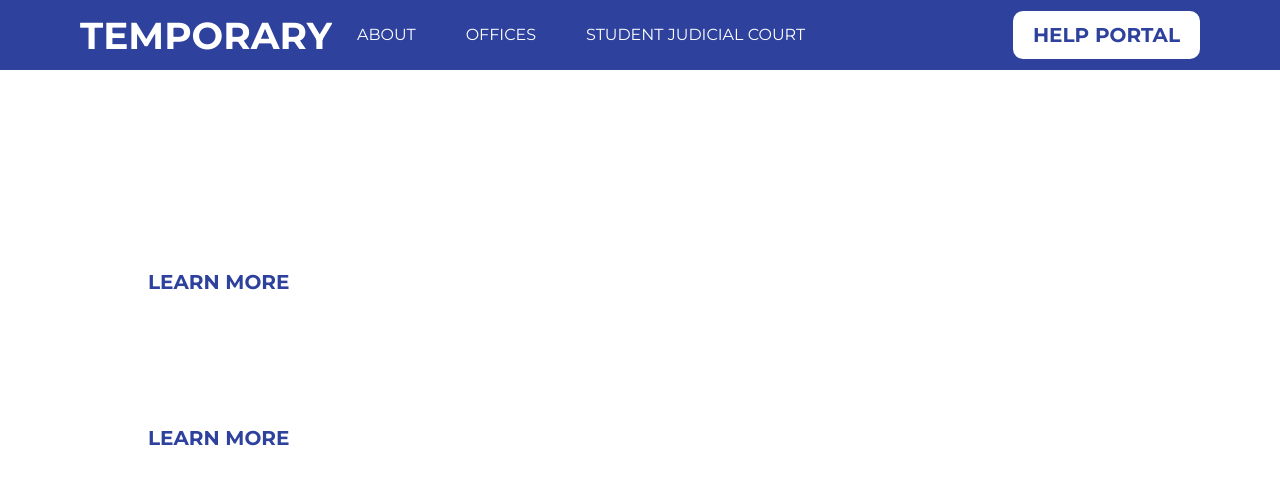
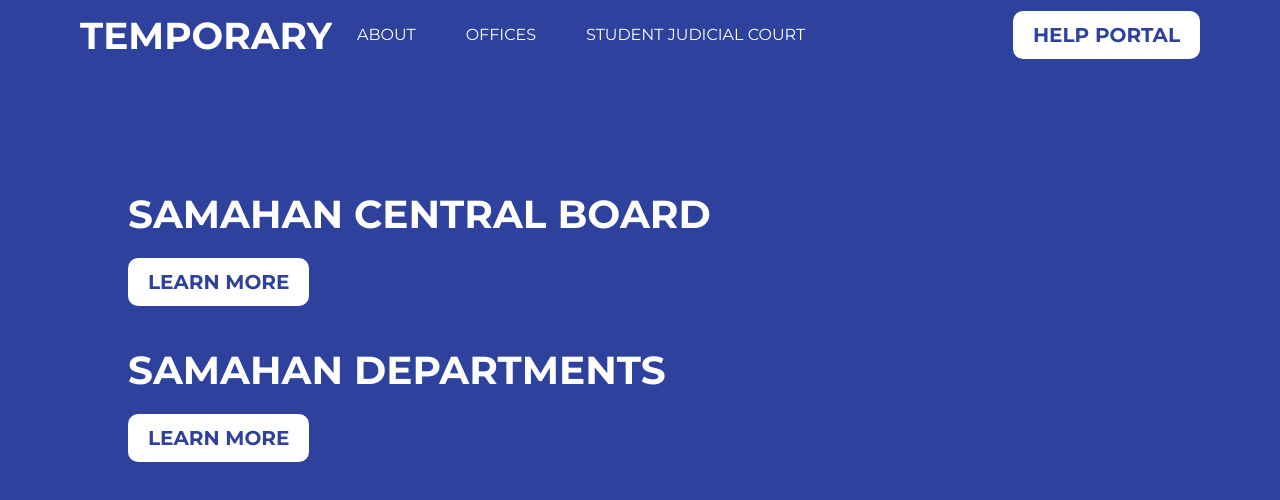
Before and after one commit to viverbungag/ADDU-SAMAHAN-Website, a Next.js app: page / in a window 1280 px wide. Shown: the top 500 px of the page. Built offline with nearby package versions, Linux system fonts and the light colour scheme.

Commit message:
Changed background color of index.js temporarily

```diff
--- a/pages/index.js
+++ b/pages/index.js
@@ -21,7 +21,17 @@ export default function Home() {
         {/* TITLE AND ICON */}
         <title key="title">SAMAHAN</title>
       </Head>
-      <AboutTemplate />
+
+      {/* Temporary lang ning div hehe */}
+      <div
+        style={{
+          "background-color": "#2D419D",
+          width: "100%",
+          height: "937px",
+        }}
+      >
+        <AboutTemplate />
+      </div>
     </>
   );
 }
```
